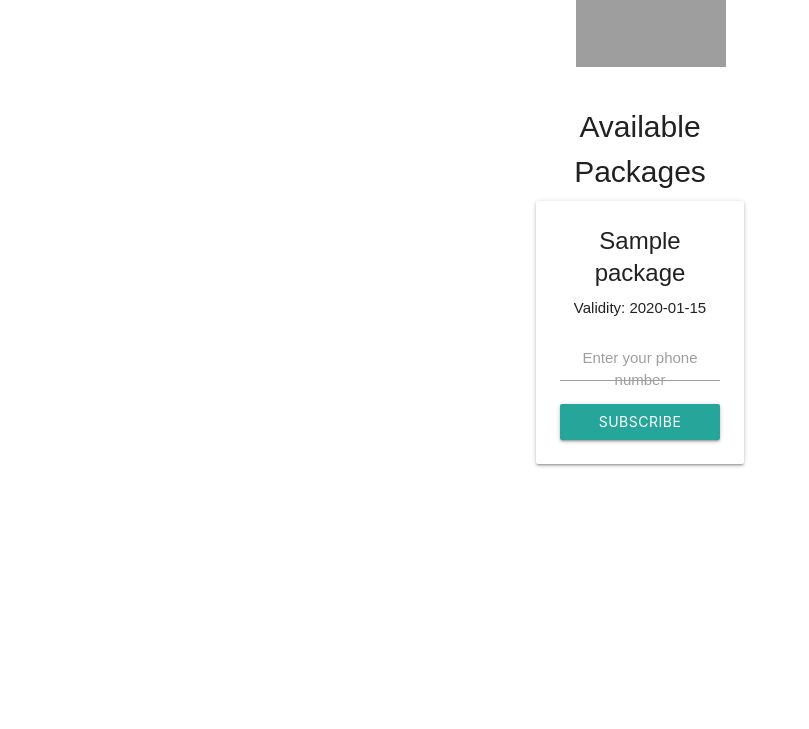
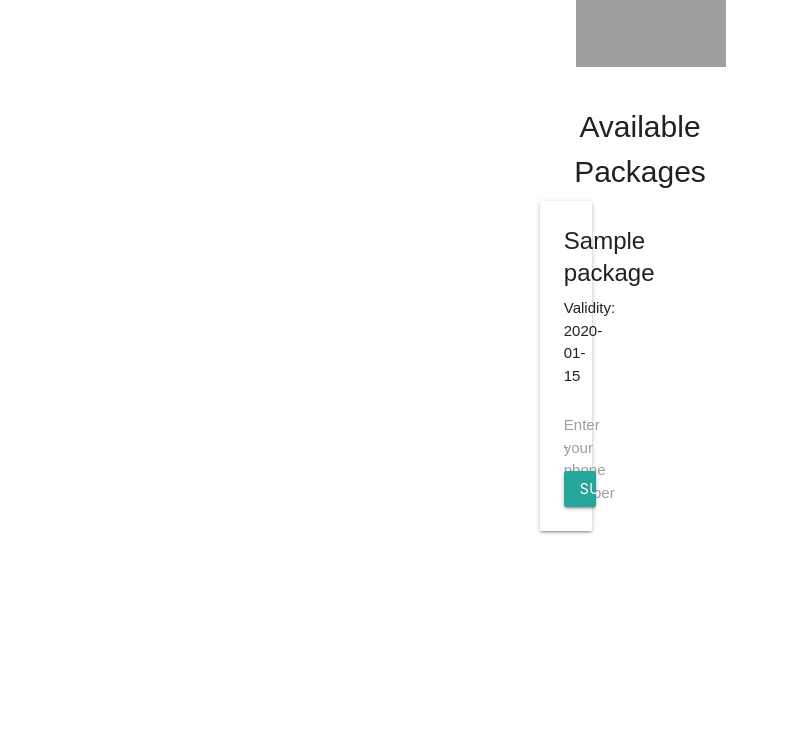
Before and after one commit to bigmachini/captative_portal, a Flask app: template templates/index-list.html in a window 1280 px wide. Shown: the part 159-888 px from the top of the page, without its empty margins (0-809 px from the left). Run offline with Flask 3, Linux system fonts and the light colour scheme; the template is opened without the code that fills it: most values are stand-ins (such as "Sample title", 1, 10 or a date in 2020); grey boxes are pictures that could not be loaded.

Commit message:
fix lenth issue of cards

```diff
--- a/templates/index-list.html
+++ b/templates/index-list.html
@@ -24,6 +24,7 @@
                 <div id="package_list" class="content has-text-centered has-text-weight-bold"
                      style="font-size: 30px; text-align: center;">Available Packages
                 </div>
+                <div class="row">
                     {% for package in packages %}
                     <div class="col s12 m4">
                         <div class="card">
@@ -34,19 +35,17 @@
                                     <input type="hidden" name="package_id" value="{{ package.id }}">
                                     <input type="hidden" name="mac" value="{{ package.id }}">
                                     <input type="hidden" name="ip" value="{{ package.id }}">
-
                                     <div class="input-field">
                                         <input id="phone" type="tel" name="phone" class="validate" required>
-                                    <label for="phone" style="text-align: center; display: block;">Enter your phone
-                                        number</label></div>
-                                <button class="btn waves-effect waves-light" type="submit" style="width: 100%;">
-                                    Subscribe
-                                </button>
+                                        <label for="phone" style="text-align: center; display: block;">Enter your phone number</label>
+                                    </div>
+                                    <button class="btn waves-effect waves-light" type="submit" style="width: 100%;">Subscribe</button>
                                 </form>
                             </div>
                         </div>
                     </div>
                     {% endfor %}
+                </div>
             </div>
         </section>
     </div>
```
Lines whose indentation alone changed are shown as unchanged.
